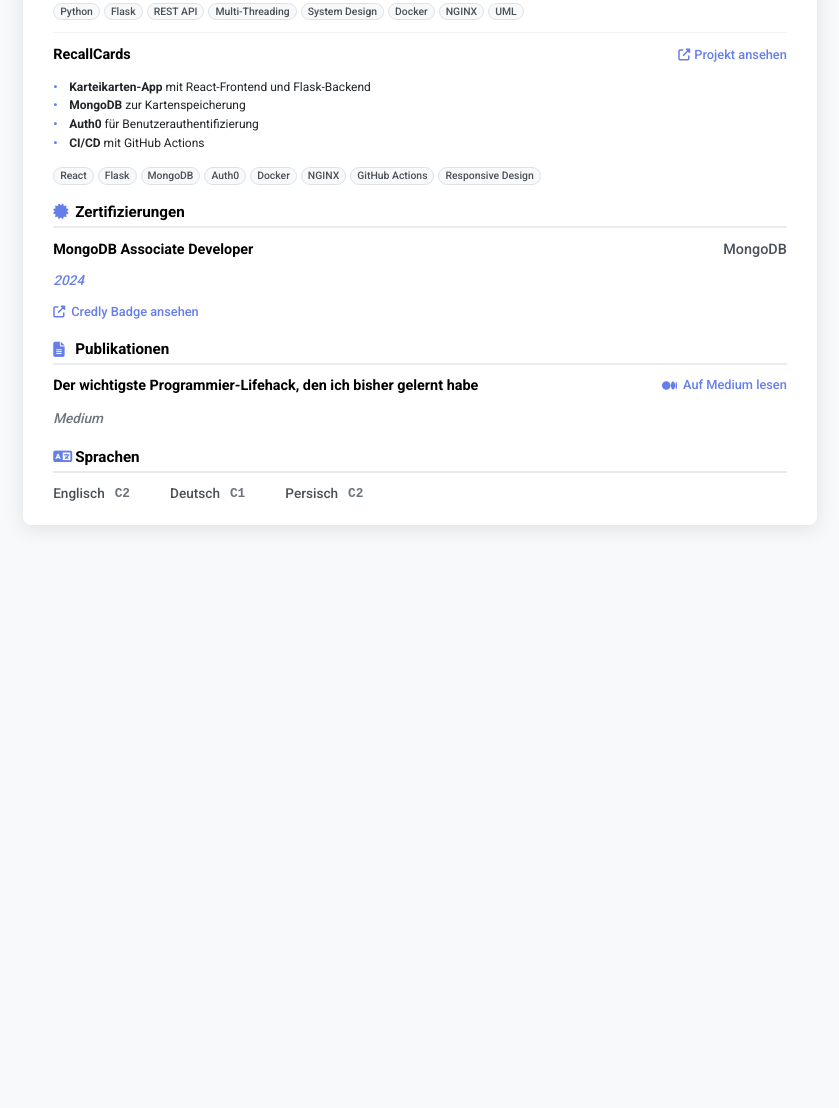
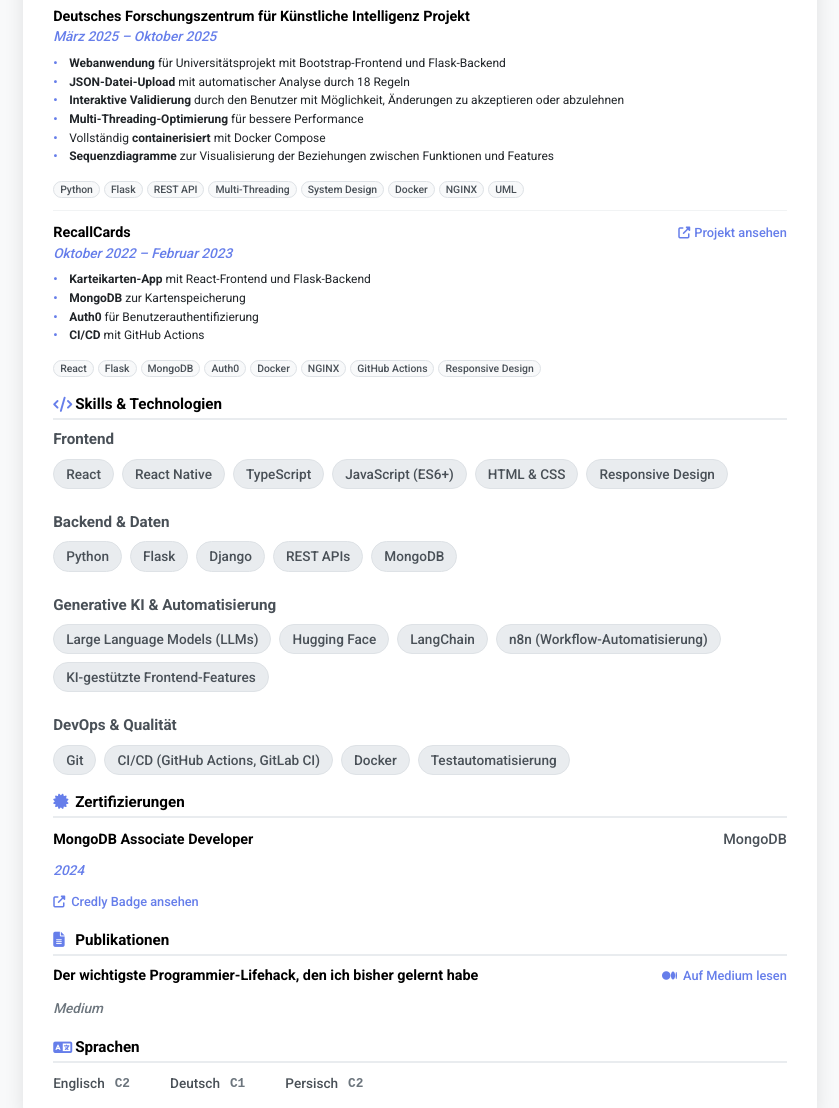
Before and after one commit to ErfanTagh/Resume-Project, a plain HTML site: page index.html in a window 1280 px wide. Shown: the part 1424-2532 px from the top of the page, without its empty margins (220-1059 px from the left). Before the commit the page ends 1969 px from the top, so only its background shows below. Drawn offline with nearby package versions, Linux system fonts and the light colour scheme.

Commit message:
updated resume

```diff
--- a/index.html
+++ b/index.html
@@ -16,7 +16,7 @@
       <div class="header-content">
         <div class="profile-info">
           <h1 class="name"><strong>Erfan Taghvaei</strong></h1>
-          <h2 class="title">Webentwickler / Software Engineer</h2>
+          <h2 class="title">Frontend Development &amp; Applied AI</h2>
         </div>
         <img src="profile.jpg" alt="Erfan Taghvaei" class="profile-image"/>
       </div>
@@ -57,6 +57,21 @@
             <a href="https://linkedin.com/in/erfan-taghvaei-2b9313255" target="_blank" class="contact-link">LinkedIn</a>
           </div>
         </div>
+      </section>
+
+      <!-- Profile / Summary Section -->
+      <section class="resume-section">
+        <h3 class="section-title">
+          <i class="fas fa-user"></i>
+          Profil
+        </h3>
+        <p class="summary">
+          Motivierter Masterstudent der Informatik (RPTU) mit Fokus auf moderne Webentwicklung und angewandte KI.
+          Mehrjährige Erfahrung in der Entwicklung von Frontends mit React/TypeScript und Backends mit Python/Flask.
+          Praktische Erfahrung im Aufbau KI-gestützter Anwendungen mit Large Language Models (LLMs) sowie Tools wie
+          Hugging Face, LangChain und n8n für automatisierte Workflows. Hoher Anspruch an Code-Qualität,
+          Testautomatisierung und nutzerzentriertes Design.
+        </p>
       </section>
 
       <!-- Education Section -->
@@ -140,7 +155,7 @@
           </div>
           <div class="experience-place">
             <span class="company"><i class="fas fa-building"></i> <strong>Magiavas</strong></span>
-            <span class="period">2018 - 2020</span>
+            <span class="period">September 2020 - September 2022</span>
           </div>
           <div class="experience-location">
             <i class="fas fa-map-marker-alt"></i>
@@ -173,7 +188,10 @@
         </h3>
         <div class="project-item">
           <div class="project-header">
-            <h4><strong>123Resume - CV Builder Platform</strong></h4>
+            <div class="project-title-block">
+              <h4><strong>123Resume - CV Builder Platform</strong></h4>
+              <p class="project-period">Juli 2025 – Oktober 2025</p>
+            </div>
             <a href="https://123resume.de" target="_blank" class="project-link">
               <i class="fab fa-github"></i>
               Website ansehen
@@ -202,7 +220,10 @@
         </div>
         <div class="project-item">
           <div class="project-header">
-            <h4><strong>Deutsches Forschungszentrum für Künstliche Intelligenz Projekt</strong></h4>
+            <div class="project-title-block">
+              <h4><strong>Deutsches Forschungszentrum für Künstliche Intelligenz Projekt</strong></h4>
+              <p class="project-period">März 2025 – Oktober 2025</p>
+            </div>
           </div>
           <div >
  <div>
@@ -230,7 +251,10 @@
 
         <div class="project-item">
           <div class="project-header">
-            <h4><strong>RecallCards</strong></h4>
+            <div class="project-title-block">
+              <h4><strong>RecallCards</strong></h4>
+              <p class="project-period">Oktober 2022 – Februar 2023</p>
+            </div>
             <a href="https://recallcards.net/" target="_blank" class="project-link">
               <i class="fas fa-external-link-alt"></i>
               Projekt ansehen
@@ -253,6 +277,56 @@
             <span class="tech-tag">NGINX</span>
             <span class="tech-tag">GitHub Actions</span>
             <span class="tech-tag">Responsive Design</span>
+          </div>
+        </div>
+      </section>
+
+      <!-- Skills Section -->
+      <section class="resume-section">
+        <h3 class="section-title">
+          <i class="fas fa-code"></i>
+          Skills &amp; Technologien
+        </h3>
+        <div class="skills-grid">
+          <div class="skill-category">
+            <h4>Frontend</h4>
+            <div class="skill-tags">
+              <span class="skill-tag">React</span>
+              <span class="skill-tag">React Native</span>
+              <span class="skill-tag">TypeScript</span>
+              <span class="skill-tag">JavaScript (ES6+)</span>
+              <span class="skill-tag">HTML &amp; CSS</span>
+              <span class="skill-tag">Responsive Design</span>
+            </div>
+          </div>
+          <div class="skill-category">
+            <h4>Backend &amp; Daten</h4>
+            <div class="skill-tags">
+              <span class="skill-tag">Python</span>
+              <span class="skill-tag">Flask</span>
+              <span class="skill-tag">Django</span>
+              <span class="skill-tag">REST APIs</span>
+              <span class="skill-tag">MongoDB</span>
+            </div>
+          </div>
+          <div class="skill-category">
+            <h4>Generative KI &amp; Automatisierung</h4>
+            <div class="skill-tags">
+              <span class="skill-tag">Large Language Models (LLMs)</span>
+              <span class="skill-tag">Hugging Face</span>
+              <span class="skill-tag">LangChain</span>
+              <span class="skill-tag">n8n (Workflow-Automatisierung)</span>
+              <span class="skill-tag">KI-gestützte Frontend-Features</span>
+            </div>
+          </div>
+          <div class="skill-category">
+            <h4>DevOps &amp; Qualität</h4>
+            <div class="skill-tags">
+              <span class="skill-tag">Git</span>
+              <span class="skill-tag">CI/CD (GitHub Actions, GitLab CI)</span>
+              <span class="skill-tag">Docker</span>
+              <span class="skill-tag">Testautomatisierung</span>
+            </div>
           </div>
         </div>
       </section>
--- a/styles.css
+++ b/styles.css
@@ -677,6 +677,16 @@ body {
   gap: 8px;
 }
 
+.project-title-block {
+  display: flex;
+  flex-direction: column;
+  gap: 1px;
+}
+
+.project-title-block h4 {
+  margin: 0;
+}
+
 .project-header h4 {
   font-size: 0.9rem;
   font-weight: 600;
@@ -686,6 +696,14 @@ body {
 
 .project-header h4 strong {
   font-weight: 700;
+}
+
+.project-period {
+  font-size: 0.85rem;
+  font-weight: 500;
+  color: #667eea;
+  font-style: italic;
+  margin: 0;
 }
 
 .project-link {
@@ -919,6 +937,13 @@ body {
     size: A4;
   }
 
+  @page:first {
+    margin-top: 18mm;
+    margin-right: 18mm;
+    margin-bottom: 10mm;
+    margin-left: 18mm;
+  }
+
   .resume-container {
     box-shadow: none;
     margin: 0 !important;
```
Also changed, not shown: erfan_refinta_resume_v2.html (+5 -5 lines).
